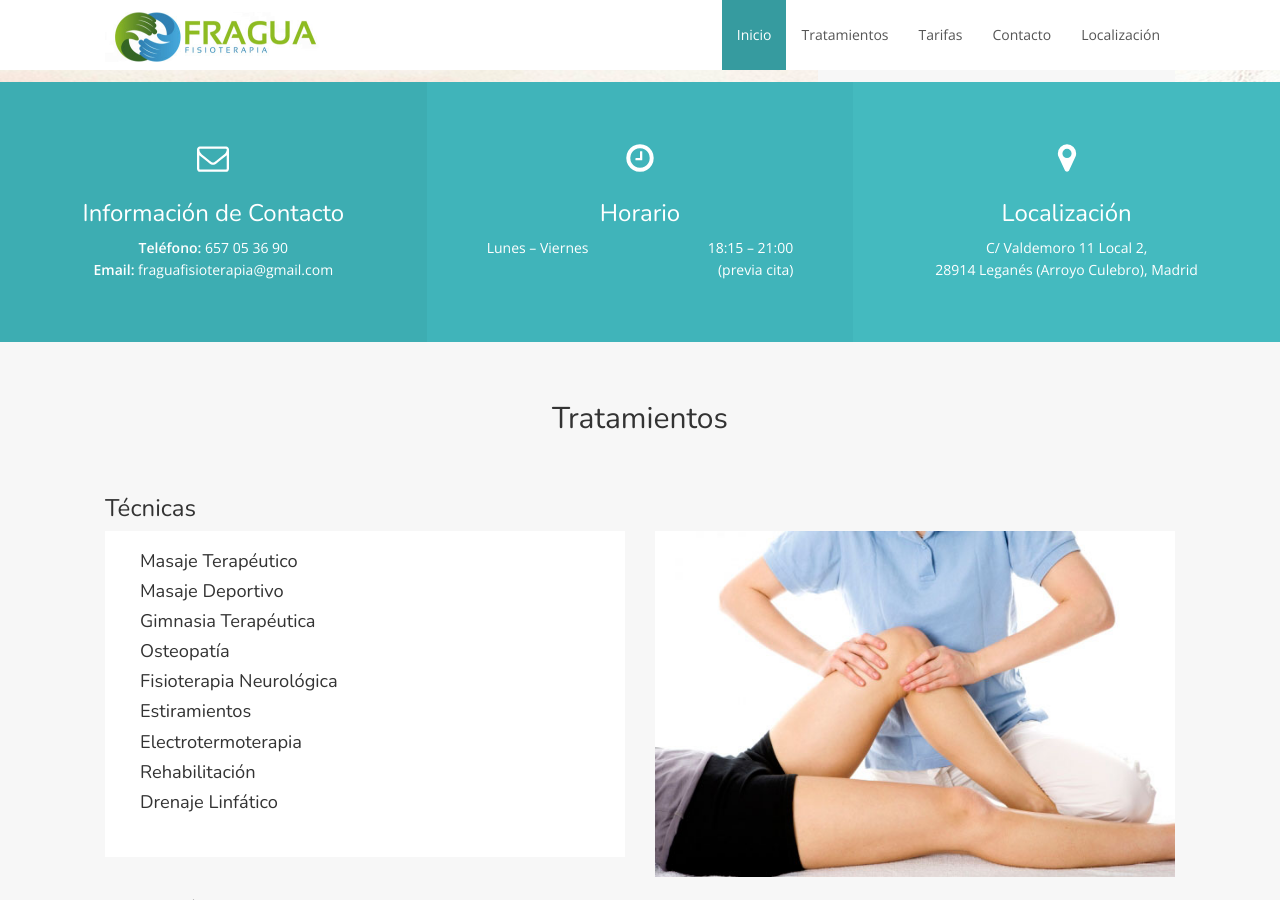
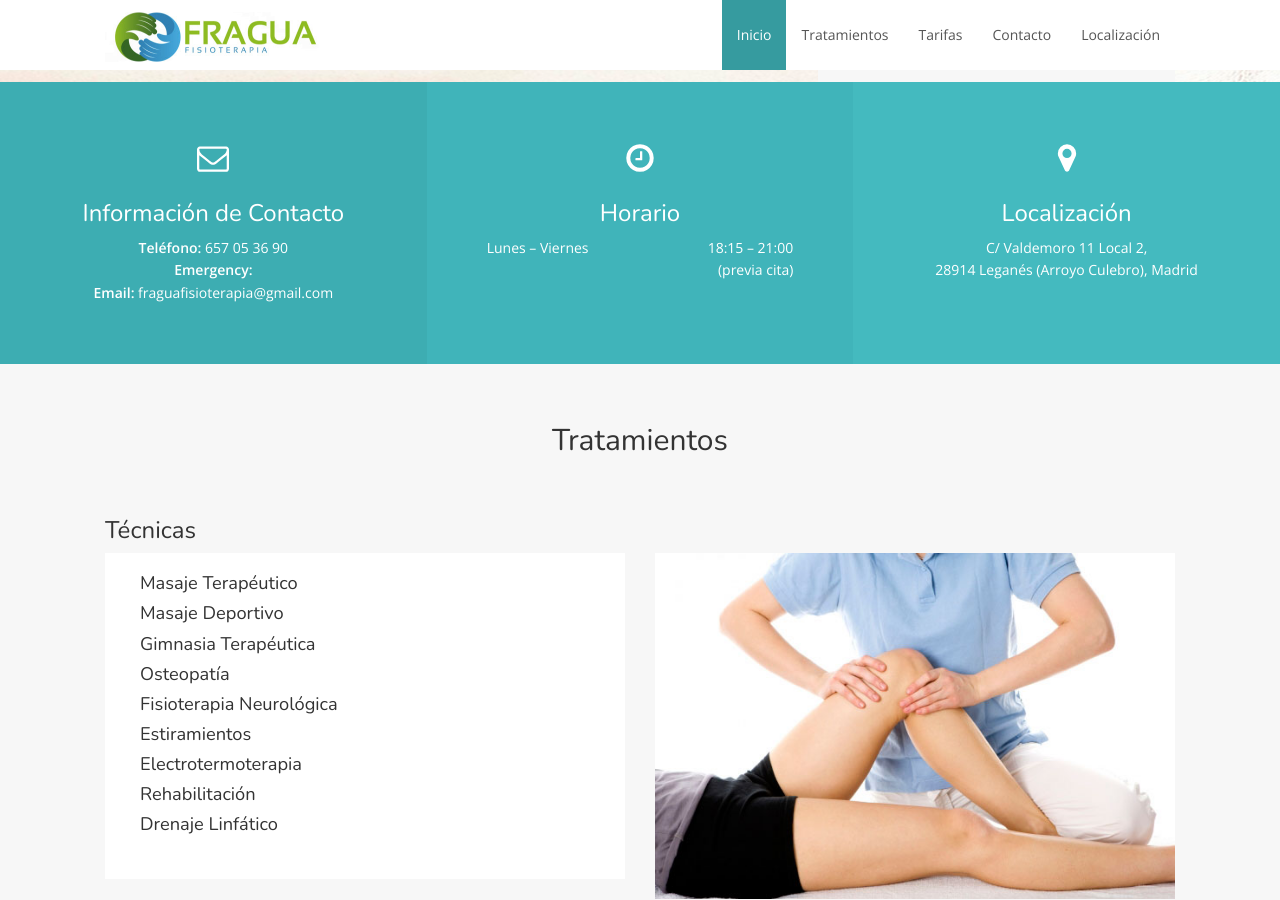
Before and after one commit to besaru/fraguafisioterapia, a Jekyll site: the page built from index.html, in a window 1280 px wide and 900 px high, scrolled down 486 px. Built offline with Jekyll 4.4.1, drawn with Linux system fonts in a browser that asks for light colours; nearby versions of some CDN libraries.

Commit message:
phone in config

```diff
--- a/_config.yml
+++ b/_config.yml
@@ -2,7 +2,7 @@
 title: FraguaFisioterapia | Tradición y Experiencia en terapia manual
 description: "FraguaFisioterapia, Tradición y Experiencia en terapia manual. Conoce nuestras terapias, especializado en Fisioterapia y Rehabilitación."
 baseurl: "" # the subpath of your site, e.g. /blog
-url: "http://fraguafisioterapia.esy.es" # the name of your domain
+url: "https://besaru.github.io/fraguafisioterapia/" # the name of your domain
 logo_url: /img/logo.jpg
 
 # Hero
@@ -17,7 +17,7 @@
 # Contact info
 contact:
     phone: "657 05 36 90"
-    emergency:
+    emergency: ""
     email: fraguafisioterapia@gmail.com
     address: C/ Valdemoro 11 Local 2,<br> 28914 Leganés (Arroyo Culebro), Madrid
 
```
Also changed, not shown: 2 other files.
